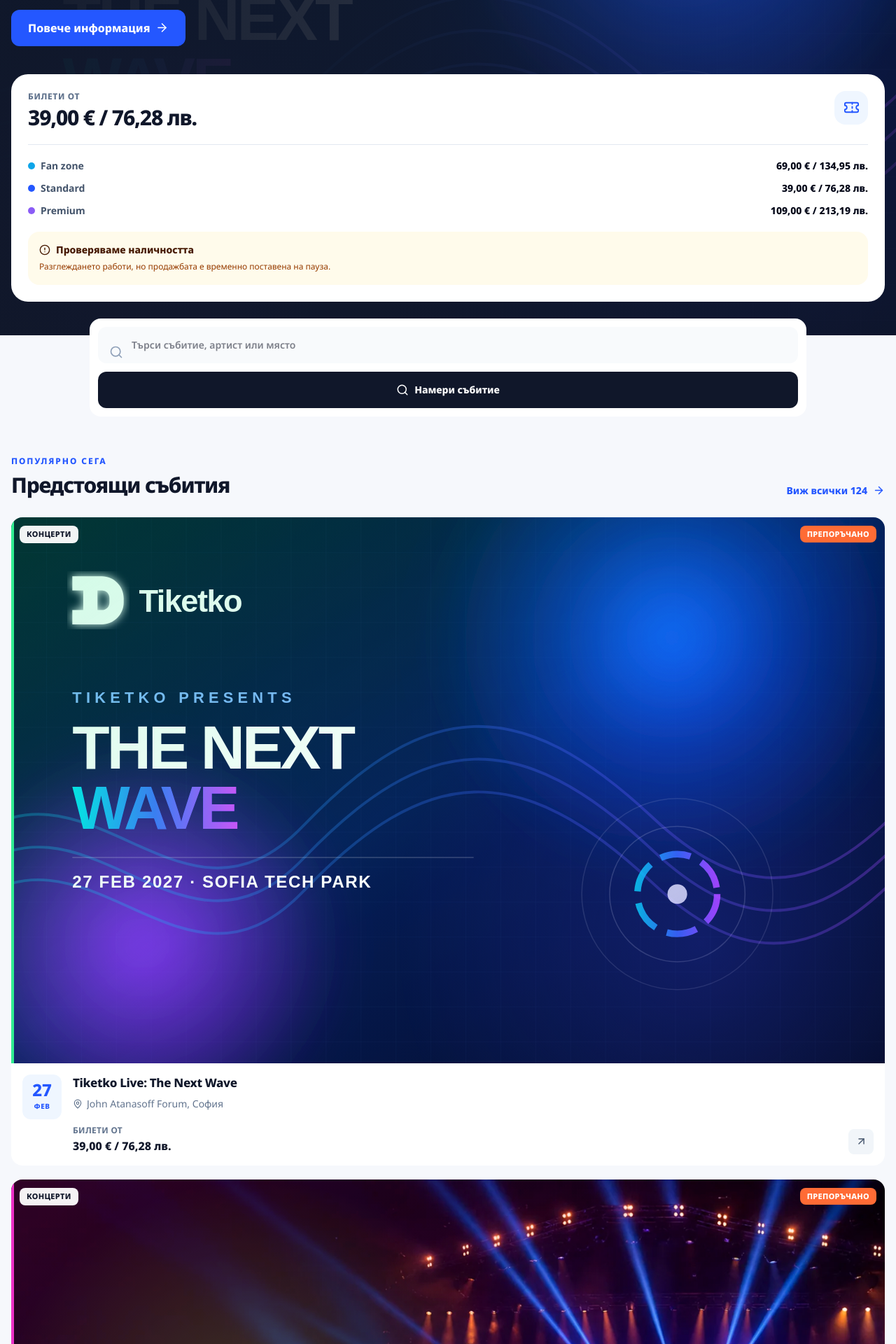
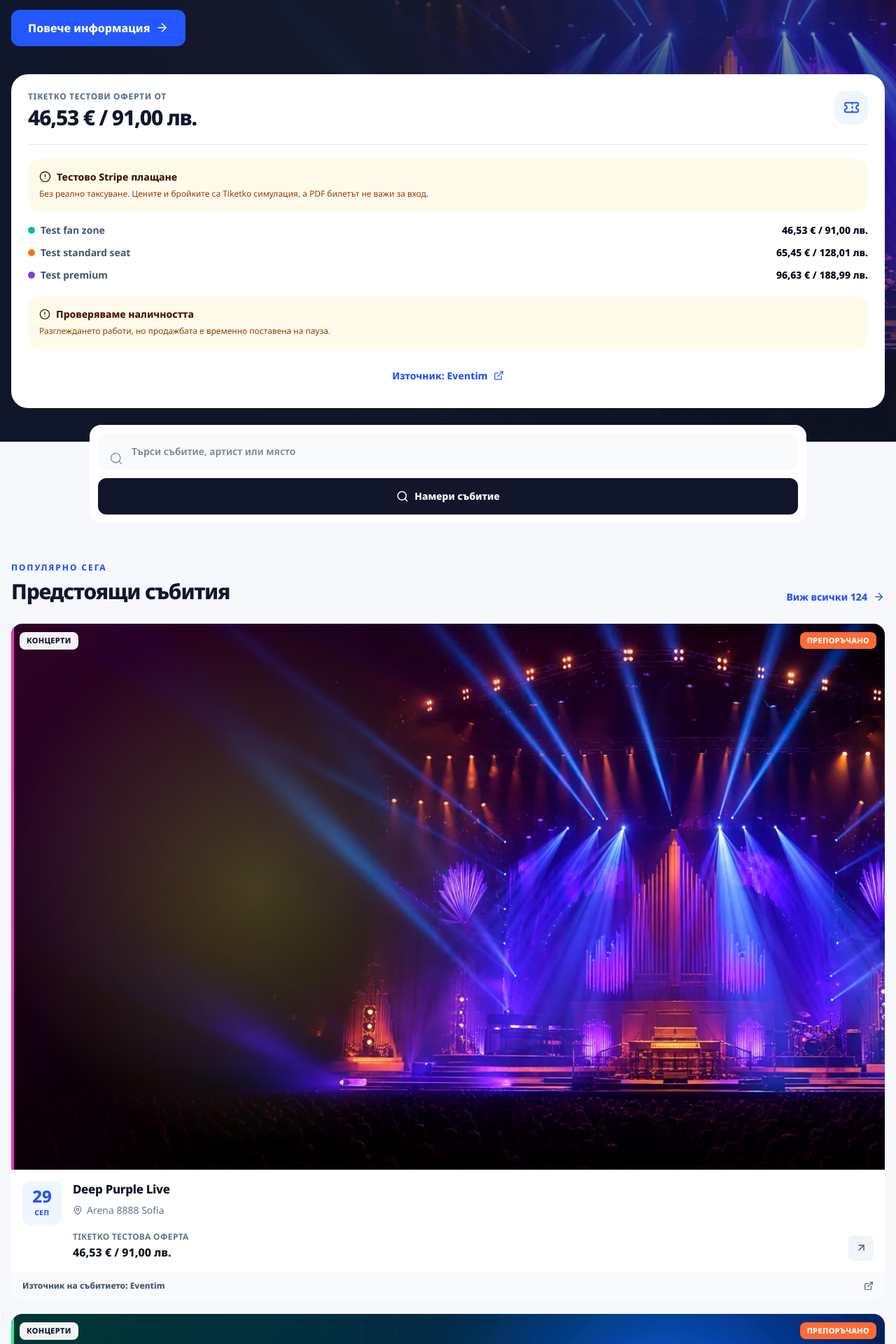
Before and after one commit to MartimDomoustchiev/TicketMe, a Next.js app: page / in a window 1280 px wide. Shown: the part 480-2400 px from the top of the page at 70% size. Built offline with nearby package versions, Linux system fonts and the light colour scheme; no server answers.

Commit message:
Restore embedded Stripe test checkout (#11)
* Restore embedded Stripe test checkout

* Keep checkout UI test time-independent

```diff
--- a/src/app/events/[slug]/page.tsx
+++ b/src/app/events/[slug]/page.tsx
@@ -34,7 +34,7 @@
   listRelatedCatalogEvents,
 } from "@/lib/catalog";
 import {
-  isEventOpenForInternalSale,
+  isEventOpenForTicketMeCheckout,
   isTestSimulationEvent,
 } from "@/lib/event";
 import { getLocale, localizeHref } from "@/lib/i18n";
@@ -86,7 +86,7 @@
     notFound();
   }
 
-  const checkoutEnabled = isEventOpenForInternalSale(event);
+  const checkoutEnabled = isEventOpenForTicketMeCheckout(event);
   const testSimulation = isTestSimulationEvent(event);
   const visual = getEventVisual(event);
   const [
--- a/src/app/page.tsx
+++ b/src/app/page.tsx
@@ -27,7 +27,7 @@
   EVENT_CATEGORIES,
   formatDualCurrencyPrice,
   getCategoryImage,
-  isEventOpenForInternalSale,
+  isEventOpenForTicketMeCheckout,
   isTestSimulationEvent,
   type EventCategory,
 } from "@/lib/event";
@@ -46,8 +46,8 @@
   const copy = HOME_COPY[locale];
   const popularEvents = catalogEvents.toSorted(
     (left, right) =>
-      Number(isEventOpenForInternalSale(right)) -
-        Number(isEventOpenForInternalSale(left)) ||
+      Number(isEventOpenForTicketMeCheckout(right)) -
+        Number(isEventOpenForTicketMeCheckout(left)) ||
       Number(Boolean(right.featured)) - Number(Boolean(left.featured)) ||
       (right.bangerScore ?? 0) - (left.bangerScore ?? 0) ||
       eventTimestamp(left) - eventTimestamp(right),
@@ -55,7 +55,7 @@
   const featuredEvents = popularEvents.slice(0, 8);
   const heroEvent = featuredEvents[0];
   const checkoutEnabled = heroEvent
-    ? isEventOpenForInternalSale(heroEvent)
+    ? isEventOpenForTicketMeCheckout(heroEvent)
     : false;
   const testSimulation = heroEvent
     ? isTestSimulationEvent(heroEvent)
@@ -165,7 +165,7 @@
                 >
                   {availability
                     ? testSimulation
-                      ? copy.testPayment
+                      ? copy.buyTicketNow
                       : copy.chooseTickets
                     : copy.moreInformation}
                   <ArrowRight size={19} aria-hidden="true" />
--- a/src/components/marketplace/EventCard.tsx
+++ b/src/components/marketplace/EventCard.tsx
@@ -1,7 +1,12 @@
 import { ArrowUpRight, ExternalLink, MapPin } from "lucide-react";
 import Image from "next/image";
 import Link from "next/link";
-import { isEventOpenForInternalSale, type CatalogEvent } from "@/lib/event";
+import {
+  formatDualCurrencyPrice,
+  isEventOpenForTicketMeCheckout,
+  isTestSimulationEvent,
+  type CatalogEvent,
+} from "@/lib/event";
 import {
   categoryLabel,
   eventHref,
@@ -28,7 +33,14 @@
 }: EventCardProps) {
   const dictionary = getDictionary(locale);
   const visual = getEventVisual(event);
-  const checkoutEnabled = isEventOpenForInternalSale(event);
+  const checkoutEnabled = isEventOpenForTicketMeCheckout(event);
+  const testSimulation = isTestSimulationEvent(event);
+  const checkoutPrice = event.ticketTypes.reduce(
+    (lowest, ticketType) => Math.min(lowest, ticketType.price),
+    Number.POSITIVE_INFINITY,
+  );
+  const testOfferLabel =
+    locale === "en" ? "Tiketko test offer" : "Tiketko тестова оферта";
   const sourceLinkLabel =
     locale === "en" ? "Event source" : "Източник на събитието";
 
@@ -92,17 +104,21 @@
             <div className="mt-auto flex items-end justify-between gap-3 pt-5">
               <div>
                 <p className="text-xs font-bold uppercase tracking-wide text-slate-500">
-                  {checkoutEnabled
-                    ? dictionary.card.ticketsFrom
+                  {testSimulation
+                    ? testOfferLabel
                     : event.saleMode === "external"
                       ? externalSourceLabel(event, locale)
                       : dictionary.card.ticketsFrom}
                 </p>
                 <p className="mt-0.5 text-base font-black text-[#10172a]">
-                  {event.saleMode === "external" &&
-                  event.priceAvailable !== true
-                    ? event.sourceName
-                    : formatPrice(event, locale)}
+                  {testSimulation &&
+                  checkoutEnabled &&
+                  Number.isFinite(checkoutPrice)
+                    ? formatDualCurrencyPrice(checkoutPrice, locale)
+                    : event.saleMode === "external" &&
+                        event.priceAvailable !== true
+                      ? event.sourceName
+                      : formatPrice(event, locale)}
                 </p>
               </div>
               <span className="inline-flex h-9 w-9 shrink-0 items-center justify-center rounded-lg bg-slate-100 text-slate-600 transition group-hover:bg-[#2457ff] group-hover:text-white">
--- a/src/components/ticketing/EventPurchasePanel.tsx
+++ b/src/components/ticketing/EventPurchasePanel.tsx
@@ -49,7 +49,7 @@
     minutes: "минути",
     seconds: "секунди",
     buyTicket: "Купи билет",
-    testCheckout: "Тестово Stripe плащане",
+    testCheckout: "Купи билет сега",
     buyAt: "Купи билет сега",
     checkAt: (source: string) => `Провери билетите в ${source}`,
     soldOut: "Изчерпано",
@@ -78,7 +78,7 @@
     minutes: "minutes",
     seconds: "seconds",
     buyTicket: "Buy ticket",
-    testCheckout: "Test Stripe payment",
+    testCheckout: "Buy your ticket now",
     buyAt: "Buy your ticket now",
     checkAt: (source: string) => `Check tickets at ${source}`,
     soldOut: "Sold out",
```
Also changed, not shown: 1 other file (tests, documents, lock files or other folders).
